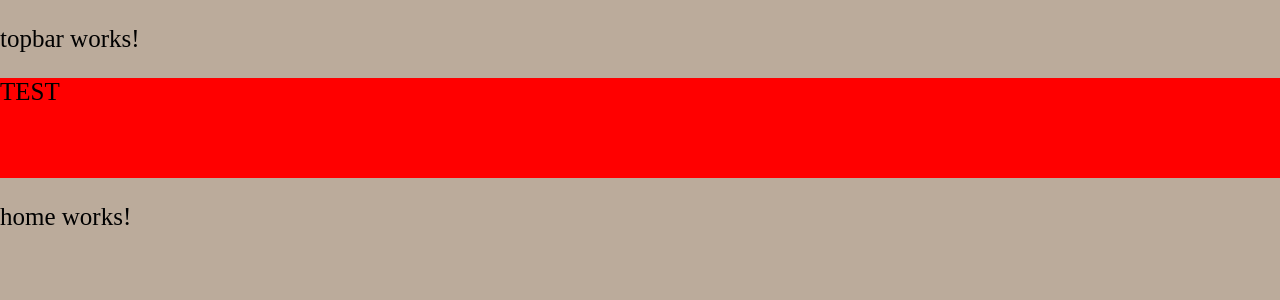
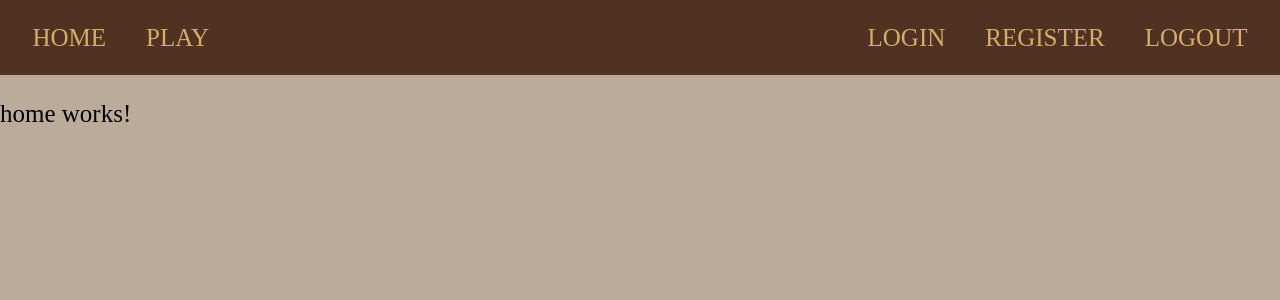
Before and after one commit to Sarcovitz/FantasyGameClient, an Angular app: page /home in a window 1280 px wide. Shown: the top 300 px of the page. Built offline with nearby package versions, Linux system fonts and the light colour scheme; a web font is replaced by a local one.

Commit message:
topbar with buttons

```diff
--- a/src/app/app.component.scss
+++ b/src/app/app.component.scss
@@ -5,6 +5,4 @@
 	top: 0;
 	display: flex;
 	flex-direction: column;
-	height: 100vh;
-	width: 100vw;
 }
--- a/src/app/core/shared/navigation/topbar/topbar.component.html
+++ b/src/app/core/shared/navigation/topbar/topbar.component.html
@@ -1,4 +1,11 @@
-<p>topbar works!</p>
 <nav id="content">
-TEST
+    <div class="left-buttons">
+        <a class="button">HOME</a>
+        <a class="button">PLAY</a>
+    </div>
+    <div class="right-buttons">
+        <a class="button">LOGIN</a>
+        <a class="button">REGISTER</a>
+        <a class="button">LOGOUT</a>
+    </div>
 </nav>
--- a/src/app/core/shared/navigation/topbar/topbar.component.scss
+++ b/src/app/core/shared/navigation/topbar/topbar.component.scss
@@ -1,5 +1,33 @@
+@import '../../../../../assets/styles/definitions.scss';
+
 #content{
-    background-color: red;
+    top:0;
+    background-color: $color-main-1;
+    height: 3rem;
+    position: fixed;
     width: 100%;
-    height:100px;
+    display: flex;
+    justify-content: space-between;
+
+    .left-buttons{
+        height: 100%;
+        margin-left: 1rem;
+        display: flex;
+        gap: 1rem;
+    }
+
+    .right-buttons{
+        height: 100%;
+        margin-right: 1rem;
+        display: flex;
+        gap: 1rem;
+    }
+
+    a{
+        padding: 0 0.3rem;
+        align-items: center;
+        height: 100%;
+        color: $color-main-3;
+        line-height: 3rem;
+    }
 }
--- a/src/app/features/home/pages/home/home.component.html
+++ b/src/app/features/home/pages/home/home.component.html
@@ -1 +1 @@
-<p>home works!</p>
+<p id="test">home works!</p>
--- a/src/app/features/home/pages/home/home.component.scss
+++ b/src/app/features/home/pages/home/home.component.scss
@@ -0,0 +1,4 @@
+#test{
+    padding-top: 3rem;
+    height:100px;
+}
```
